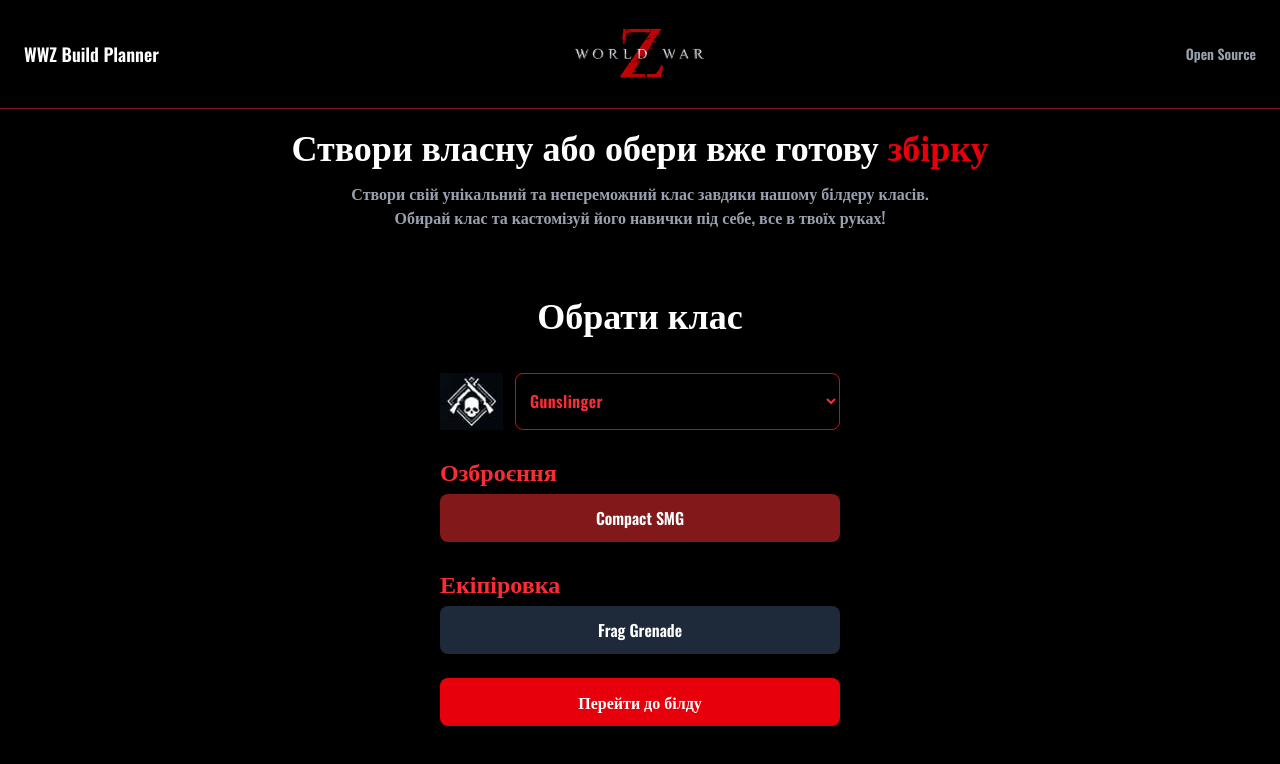
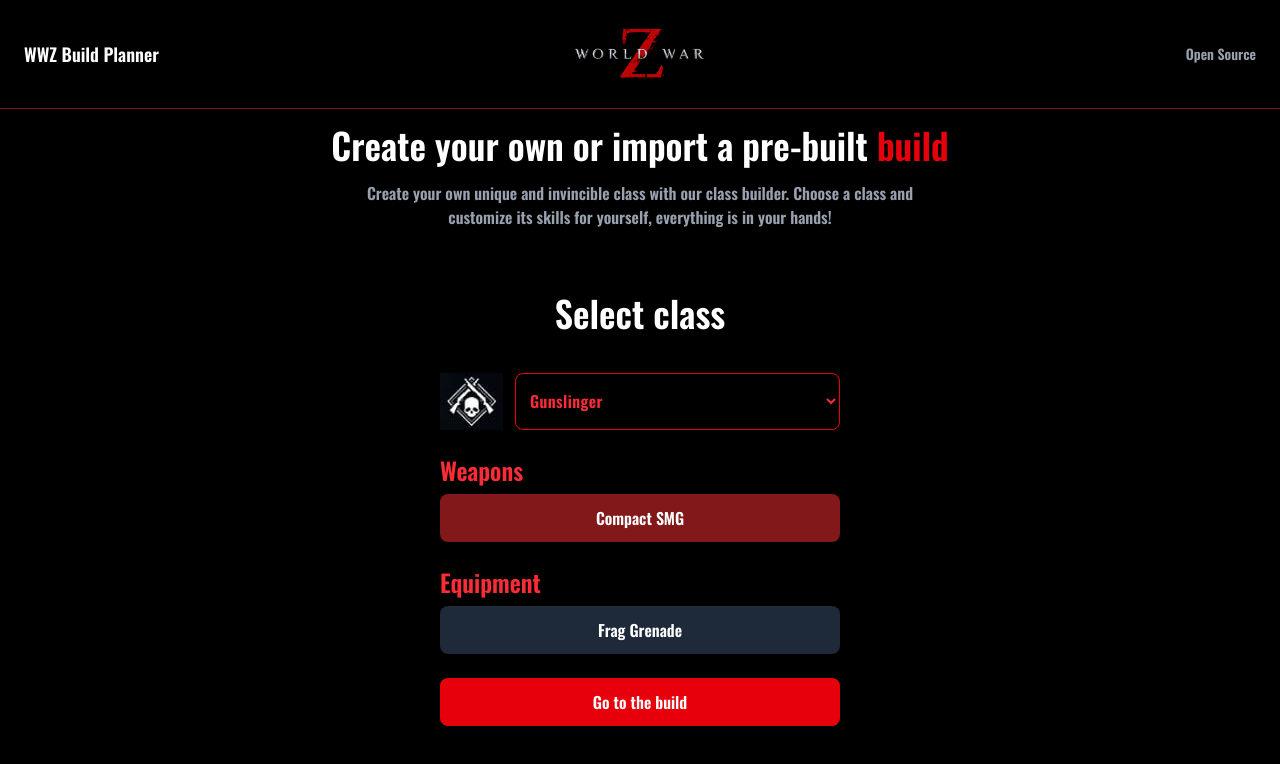
Before and after one commit to kwkscream/WWZ-builder, a Vue app: page / in a window 1280 px wide. Shown: the top 764 px of the page. Built offline with nearby package versions, Linux system fonts and the light colour scheme.

Commit message:
added multiple languages support

```diff
--- a/package.json
+++ b/package.json
@@ -13,6 +13,7 @@
     "@vercel/analytics": "^1.5.0",
     "tailwindcss": "^4.0.8",
     "vue": "^3.5.13",
+    "vue-i18n": "10",
     "vue-router": "^4.5.0"
   },
   "devDependencies": {
--- /dev/null
+++ b/src/localization.js
@@ -0,0 +1,39 @@
+import { createI18n } from 'vue-i18n'
+
+export const i18n = createI18n({
+  locale: 'en',
+  fallbackLocale: 'uk',
+  messages: {
+    en: {
+    title:"Create your own or import a pre-built",
+    build:"build",
+    sub_title: `Create your own unique and invincible class with our class builder.
+                Choose a class and customize its skills for yourself, everything is in your hands!`,
+    choose_class: "Select class",
+    weapons: "Weapons",
+    equipment: "Equipment",
+    to_build: "Go to the build",
+    selected_class: "Selected class",
+    save_build: "Save build",
+    prestige: "Prestige",
+    },
+    uk: {
+    	title:"Створи власну або імпортуй вже готову",
+    	build:"збірку",
+    	sub_title: `Створи свій унікальний та непереможний клас завдяки нашому білдеру класів.
+					Обирай клас та кастомізуй його навички під себе, все в твоїх руках!`,
+		choose_class: "Обрати клас",
+		weapons: "Зброя",
+		equipment: "Спорядження",
+		to_build:"Перейти до білду",
+		selected_class: "Обраний клас",
+		save_build: "Зберегти білд",
+		prestige: "Престиж"
+    }
+  }
+})
+
+const browserLang = navigator.language || navigator.userLanguage
+if (browserLang.toLowerCase().startsWith('uk')) {
+  i18n.global.locale = 'uk'
+}
--- a/src/main.js
+++ b/src/main.js
@@ -2,10 +2,11 @@
 import './style.css'
 import App from './App.vue'
 import router from './router'
-
+import {i18n} from './localization'
 
 const app = createApp(App);
 
+app.use(i18n);
 app.use(router);
 
 app.mount('#app');
--- a/src/views/ChoosePerks.vue
+++ b/src/views/ChoosePerks.vue
@@ -113,7 +113,7 @@
 	<div class="flex-col items-center justify-center h-screen">
 	<div class="flex justify-center items-center gap-2">
 		<h2 class="text-4xl font-bold mb-4 text-white text-center">
-			Обраний клас -
+			{{$t('selected_class')}} -
 			<span class="text-red-600">{{ store.selectedClass.name }}</span>
 		</h2>
 		<img width="63" height="57" :src="store.selectedClass.image" />
@@ -123,7 +123,7 @@
 			@click="exportToJson"
 			class="py-2.5 px-5 me-2 mb-2 text-sm font-medium text-gray-900 focus:outline-none bg-white rounded-full border border-gray-200 hover:bg-gray-100 hover:text-blue-700 focus:z-10 focus:ring-4 focus:ring-gray-100 dark:focus:ring-gray-700 dark:bg-gray-800 dark:text-gray-400 dark:border-gray-600 dark:hover:text-white dark:hover:bg-gray-700"
 		>
-			Зберегти білд
+			{{$t('save_build')}}
 		</button>
 		<div class="flex items-center justify-center">
 			<input
@@ -136,7 +136,7 @@
 			<label
 				for="default-checkbox"
 				class="ms-2 text-sm font-medium text-gray-900 dark:text-gray-300"
-				>Престиж</label
+				>{{$t('prestige')}}</label
 			>
 		</div>
 	</div>
--- a/src/views/MainPage.vue
+++ b/src/views/MainPage.vue
@@ -1,24 +1,24 @@
 <script setup>
 import { store, classes } from "../store";
+
+
+
 </script>
 
 <template>
 	<div class="flex-col items-center justify-center">
 		<div class="max-w-[1500px] w-full mx-auto">
 			<h1 class="text-4xl font-bold mb-4 text-white text-center">
-				Створи власну або обери вже готову
-				<span class="text-red-600">збірку</span>
+				{{$t('title')}}
+				<span class="text-red-600">{{$t('build')}}</span>
 			</h1>
-			<p class="text-gray-400 max-w-2xl mx-auto text-center mb-[35px]">
-				Створи свій унікальний та непереможний клас завдяки нашому
-				білдеру класів. <br />
-				Обирай клас та кастомізуй його навички під себе, все в твоїх
-				руках!
+			<p class="text-gray-400 w-xl mx-auto text-center mb-[35px]">
+				{{$t('sub_title')}}
 			</p>
 
 			<div class="max-w-md mx-auto mt-10 p-6">
 				<h2 class="text-4xl font-bold mb-10 text-white text-center">
-					Обрати клас
+					{{$t('choose_class')}}
 				</h2>
 				<div class="flex gap-3">
 					<img
@@ -45,7 +45,7 @@
 
 				<div class="mt-6" v-if="store.selectedClass">
 					<h3 class="text-2xl font-bold text-red-500 mb-2">
-						Озброєння
+						{{$t('weapons')}}
 					</h3>
 					<div
 						class="bg-red-900 p-3 rounded-lg flex items-center justify-center"
@@ -59,7 +59,7 @@
 
 					<div class="mt-6" v-if="store.selectedClass">
 						<h3 class="text-2xl font-bold text-red-500 mb-2">
-							Екіпіровка
+							{{$t('equipment')}}
 						</h3>
 						<div
 							class="bg-gray-800 p-3 rounded-lg flex items-center justify-center"
@@ -72,7 +72,7 @@
 							:to="{ name: 'choosePerks' }"
 							class="mt-6 inline-block bg-red-600 hover:bg-red-700 text-white font-bold py-3 px-6 rounded-lg transition duration-300 w-full text-center"
 						>
-							Перейти до білду
+							{{$t('to_build')}}
 						</router-link>
 					</div>
 				</div>
```
Also changed, not shown: 1 other file (tests, documents, lock files or other folders).
